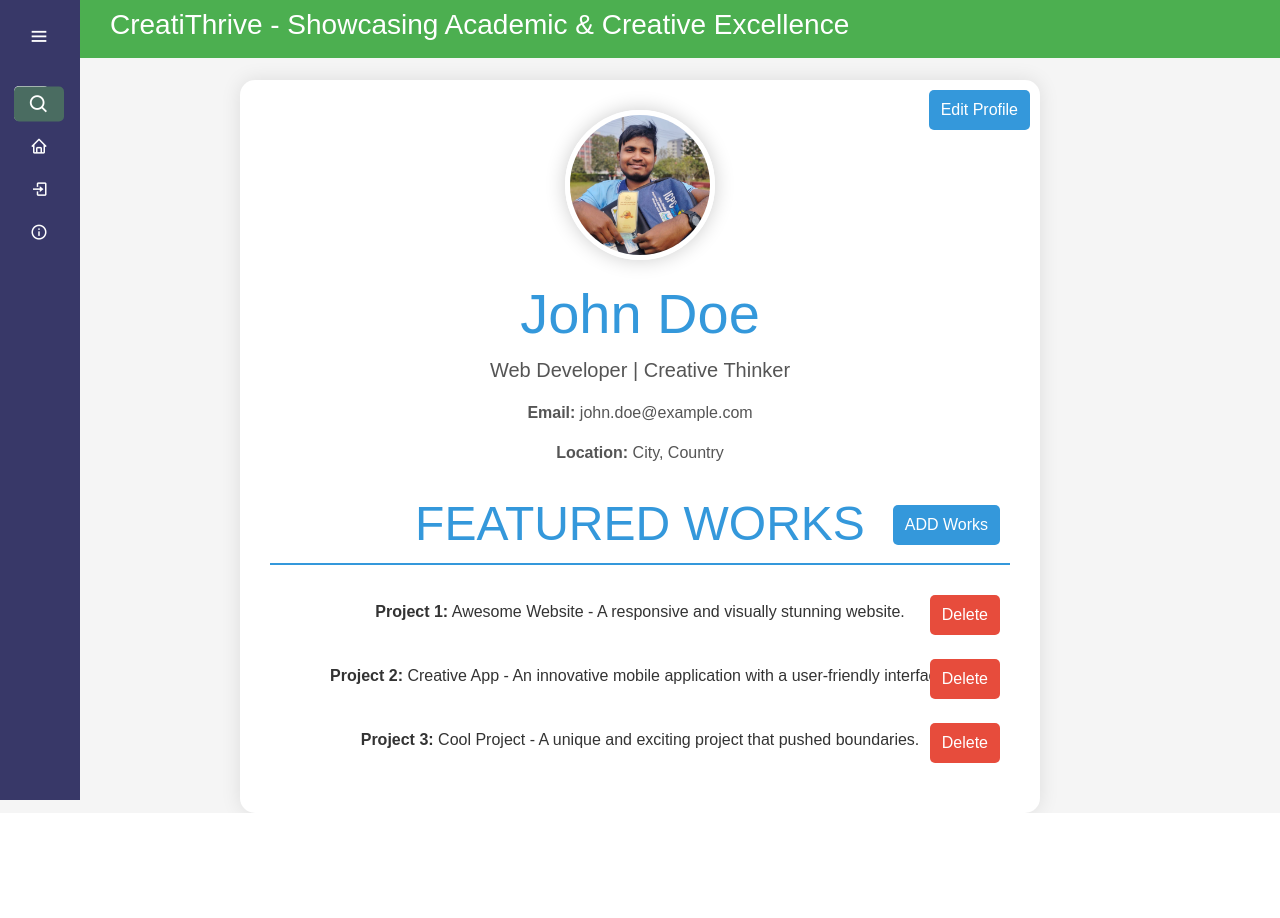
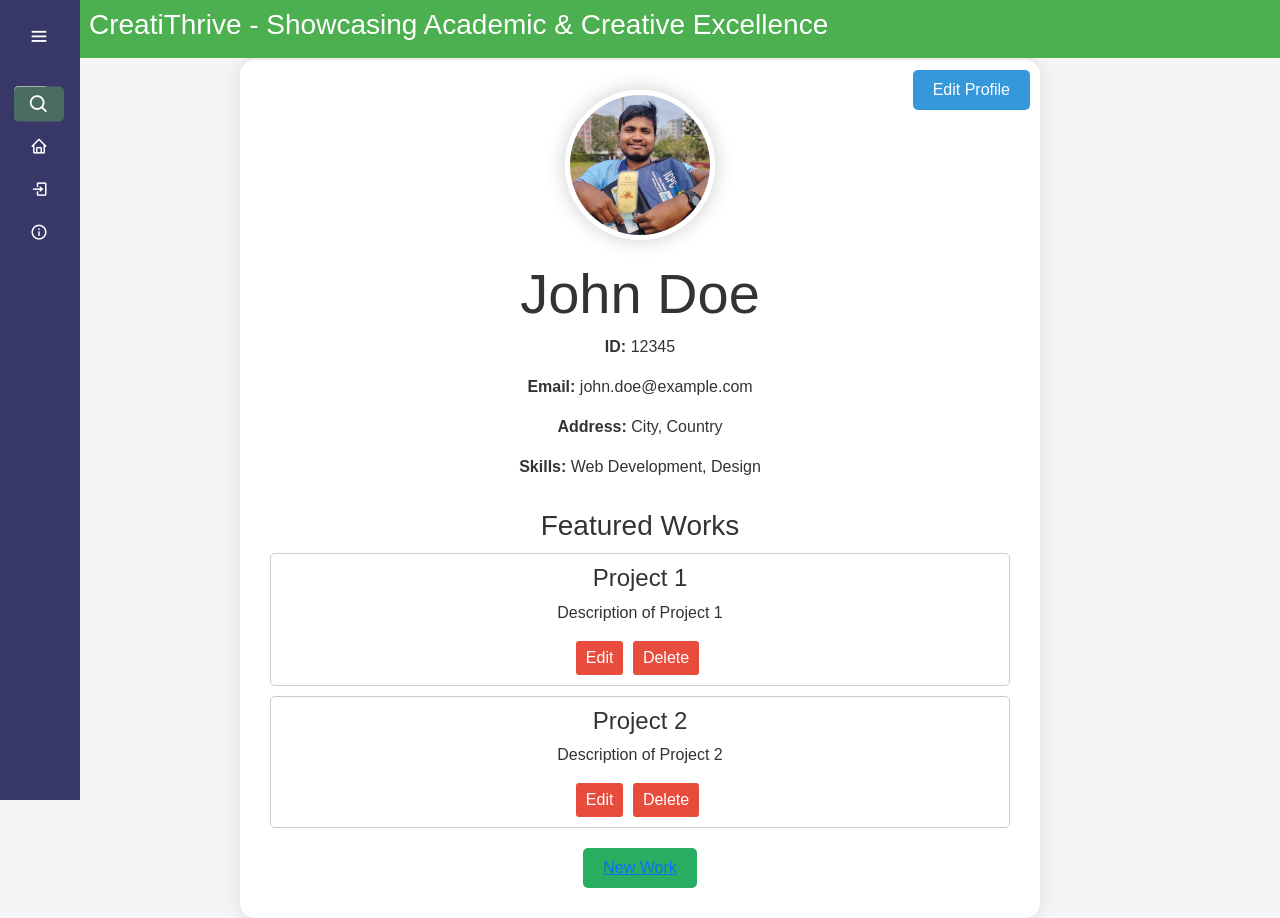
Before and after one commit to Tosiqul-Islam-Sopon/-CreatiThrive---Showcasing-Academic-Creative-Excellence, a PHP site: page /profile.php in a window 1280 px wide. Before the commit the page ends 813 px from the top, so only its background shows below. Run offline with PHP 8.4, Linux system fonts and the light colour scheme.

Commit message:
profile update

```diff
--- a/profile.php
+++ b/profile.php
@@ -1,5 +1,5 @@
 <?php
     session_start();
     include ('sideBar.php');
-    include ('profile1.html');
+    include ('profile2.html');
 ?>
--- /dev/null
+++ b/profile2.html
@@ -0,0 +1,293 @@
+<!DOCTYPE html>
+<html lang="en">
+
+<head>
+    <meta charset="UTF-8">
+    <meta name="viewport" content="width=device-width, initial-scale=1.0">
+    <link rel="stylesheet" href="https://cdn.jsdelivr.net/npm/bootstrap@5.0.0/dist/css/bootstrap.min.css">
+    <style>
+        body {
+            background-color: #f5f5f5;
+            color: #333;
+            font-family: 'Roboto', sans-serif;
+            margin: 0;
+            display: flex;
+            justify-content: center;
+            align-items: center;
+            min-height: 100vh;
+            overflow-x: hidden;
+            padding-top: 60px;
+        }
+
+        .navbar {
+            margin-left: 148px;
+            padding: 8px 8px 8px 15px;
+            background-color: #4CAF50;
+            color: white;
+            position: fixed;
+            width: 100%;
+            z-index: 1000;
+            top: 0;
+        }
+
+        .context {
+            padding: 100px;
+            max-width: 800px;
+            width: 100%;
+            background-color: #f8f9fa;
+            border-radius: 10px;
+            box-shadow: 0 4px 8px rgba(0, 0, 0, 0.1);
+        }
+
+        .profile-container {
+            background-color: #fff;
+            border-radius: 15px;
+            padding: 30px;
+            box-shadow: 0 0 20px rgba(0, 0, 0, 0.1);
+            width: 80%;
+            max-width: 800px;
+            text-align: center;
+            position: relative;
+        }
+
+        .profile-image {
+            width: 150px;
+            height: 150px;
+            object-fit: cover;
+            border: 5px solid #fff;
+            border-radius: 50%;
+            box-shadow: 0 0 20px rgba(0, 0, 0, 0.2);
+        }
+
+        .edit-btn {
+            background-color: #3498db;
+            color: #fff;
+            border: none;
+            padding: 8px 20px;
+            border-radius: 5px;
+            cursor: pointer;
+            position: absolute;
+            top: 10px;
+            right: 10px;
+        }
+
+        .profile-info {
+            margin-top: 20px;
+        }
+
+        .form-group {
+            margin-bottom: 20px;
+        }
+
+        .form-group label {
+            display: block;
+            font-weight: bold;
+            margin-bottom: 5px;
+            color: #555;
+        }
+
+        .form-group input {
+            width: 100%;
+            padding: 8px;
+            border: 1px solid #ccc;
+            border-radius: 5px;
+            box-sizing: border-box;
+            margin-bottom: 10px;
+        }
+
+        .form-group input[type="file"] {
+            margin-bottom: 0;
+        }
+
+        .save-btn,
+        .cancel-btn {
+            background-color: #3498db;
+            color: #fff;
+            border: none;
+            padding: 8px 20px;
+            border-radius: 5px;
+            cursor: pointer;
+            margin-right: 10px;
+        }
+
+        .cancel-btn {
+            background-color: #ccc;
+        }
+
+        .featured-works {
+            margin-top: 30px;
+        }
+
+        .featured-works h3 {
+            margin-bottom: 10px;
+        }
+
+        .featured-work-item {
+            border: 1px solid #ccc;
+            border-radius: 5px;
+            padding: 10px;
+            margin-bottom: 10px;
+            position: relative;
+        }
+
+        .delete-btn,
+        .edit-work-btn {
+            background-color: #e74c3c;
+            color: #fff;
+            border: none;
+            padding: 5px 10px;
+            border-radius: 3px;
+            cursor: pointer;
+            margin-right: 5px;
+        }
+
+        .add-work-btn {
+            background-color: #27ae60;
+            color: #fff;
+            border: none;
+            padding: 8px 20px;
+            border-radius: 5px;
+            cursor: pointer;
+            margin-top: 10px;
+        }
+        .edit-profile-page .featured-works {
+            display: none;
+        }
+        .edit-profile-page .edit-btn{
+            display: none;
+        }
+        .edit-profile-page .profile-image{
+            display: none;
+        }
+    </style>
+    <title>Profile Page</title>
+</head>
+
+<body>
+    <div class="navbar">
+        <h3 class="text-white">CreatiThrive - Showcasing Academic & Creative Excellence</h3>
+    </div>
+    <div class="profile-container">
+        <!-- Edit Button -->
+        <button class="edit-btn" onclick="toggleEdit()">Edit Profile</button>
+
+        <!-- Profile Image -->
+        <img src="./Images/niloy2.jpg" alt="Profile Image" class="img-fluid profile-image">
+
+        <!-- Profile Information -->
+        <div class="profile-info" id="profileInfo">
+            <h2 class="display-4" id="userName">John Doe</h2>
+            <p><strong>ID:</strong> <span id="userID">12345</span></p>
+            <p><strong>Email:</strong> <span id="userEmail">john.doe@example.com</span></p>
+            <p><strong>Address:</strong> <span id="userAddress">City, Country</span></p>
+            <p><strong>Skills:</strong> <span id="userSkills">Web Development, Design</span></p>
+        </div>
+
+        <!-- Featured Works -->
+        <div class="featured-works">
+            <h3>Featured Works</h3>
+            <div class="featured-work-item">
+                <h4>Project 1</h4>
+                <p>Description of Project 1</p>
+                <button class="edit-work-btn" onclick="editWork(this)">Edit</button>
+                <button class="delete-btn" onclick="deleteWork(this)">Delete</button>
+            </div>
+            <div class="featured-work-item">
+                <h4>Project 2</h4>
+                <p>Description of Project 2</p>
+                <button class="edit-work-btn" onclick="editWork(this)">Edit</button>
+                <button class="delete-btn" onclick="deleteWork(this)">Delete</button>
+            </div>
+            <button class="add-work-btn"><a href="./uploadProject.php">New Work</a></button>
+        </div>
+
+        <!-- Edit Form -->
+        <form id="editForm" class="edit-form" style="display: none;">
+            <div class="form-group">
+                <label for="userNameInput">Name:</label>
+                <input type="text" class="form-control" id="userNameInput" placeholder="Enter your name">
+            </div>
+            <div class="form-group">
+                <label for="userIDInput">ID:</label>
+                <input type="text" class="form-control" id="userIDInput" placeholder="ID" readonly>
+            </div>
+            <div class="form-group">
+                <label for="userEmailInput">Email:</label>
+                <input type="email" class="form-control" id="userEmailInput" placeholder="Enter your email">
+            </div>
+            <div class="form-group">
+                <label for="userAddressInput">Address:</label>
+                <input type="text" class="form-control" id="userAddressInput" placeholder="Enter your address">
+            </div>
+            <div class="form-group">
+                <label for="userSkillsInput">Skills:</label>
+                <input type="text" class="form-control" id="userSkillsInput" placeholder="Enter your skills">
+            </div>
+            <div class="form-group">
+                <label for="profileImageInput">Profile Image:</label>
+                <input type="file" class="form-control" id="profileImageInput">
+            </div>
+            <button type="button" class="save-btn" onclick="saveProfile()">Save Changes</button>
+            <button type="button" class="cancel-btn" onclick="cancelEdit()">Cancel</button>
+        </form>
+    </div>
+
+    <!-- Bootstrap JS and Popper.js (required for Bootstrap components) -->
+    <script src="https://cdn.jsdelivr.net/npm/bootstrap@5.0.0/dist/js/bootstrap.bundle.min.js"></script>
+
+    <script>
+        function toggleEdit() {
+            const profileInfo = document.getElementById('profileInfo');
+            const editForm = document.getElementById('editForm');
+            const body = document.body;
+
+            profileInfo.style.display = profileInfo.style.display === 'none' ? 'block' : 'none';
+            editForm.style.display = editForm.style.display === 'none' ? 'block' : 'none';
+
+            // Add or remove the 'edit-profile-page' class based on the display status of the edit form
+            body.classList.toggle('edit-profile-page', editForm.style.display === 'block');
+        }
+
+        function saveProfile() {
+            const userName = document.getElementById('userNameInput').value;
+            const userEmail = document.getElementById('userEmailInput').value;
+            const userAddress = document.getElementById('userAddressInput').value;
+            const userSkills = document.getElementById('userSkillsInput').value;
+            const profileImage = document.getElementById('profileImageInput').files[0];
+
+            // Handle image upload and other data processing here
+
+            document.getElementById('userName').innerText = userName;
+            document.getElementById('userEmail').innerText = userEmail;
+            document.getElementById('userAddress').innerText = userAddress;
+            document.getElementById('userSkills').innerText = userSkills;
+
+            toggleEdit();
+        }
+
+        function cancelEdit() {
+            toggleEdit();
+        }
+
+        function editWork(button) {
+            const workItem = button.parentElement;
+            const projectName = workItem.querySelector('h4').innerText;
+            const projectDescription = workItem.querySelector('p').innerText;
+
+            const newProjectName = prompt('Edit Project Name:', projectName);
+            const newProjectDescription = prompt('Edit Project Description:', projectDescription);
+
+            if (newProjectName !== null && newProjectDescription !== null) {
+                workItem.querySelector('h4').innerText = newProjectName;
+                workItem.querySelector('p').innerText = newProjectDescription;
+            }
+        }
+
+        function deleteWork(button) {
+            const workItem = button.parentElement;
+            workItem.remove();
+        }
+    </script>
+</body>
+
+</html>
```
Also changed, not shown: profile2.css (added, +130 -0 lines), profile2.php (added, +61 -0 lines).
